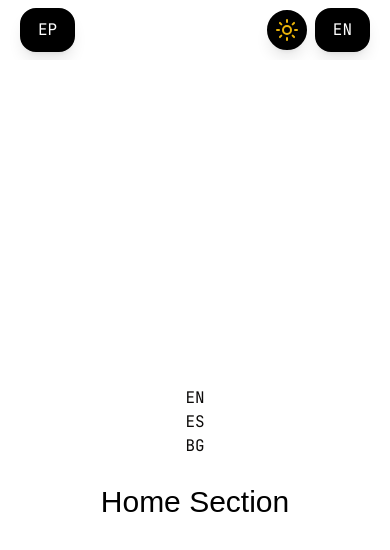
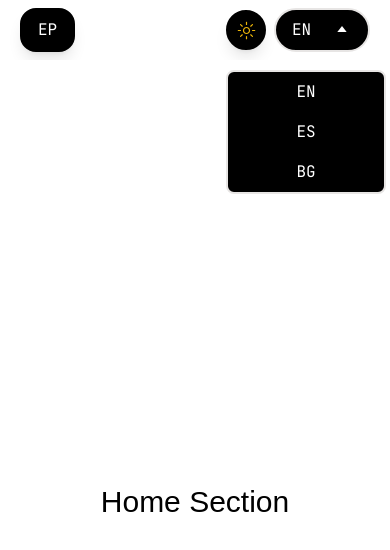
Before and after one commit to EymanEP/portfolio, a Next.js app: page / in a window 390 px wide. Both pictures are taken after a click on the button "EN". Shown: the top 550 px of the page. Built offline with nearby package versions, Linux system fonts and the light colour scheme.

Commit message:
feat: made EffectButton.tsx mobile friendly for animation; Created basic Select.tsx and LanguageSelect.tsx components for language selecting; reanimated the ThemeButton.tsx

```diff
--- a/components/atoms/EffectButton.tsx
+++ b/components/atoms/EffectButton.tsx
@@ -17,7 +17,7 @@ const useIsMobile = () => {
         handleResize();
 
         return () => window.removeEventListener("resize", handleResize);
-    })
+    }, [])
     return isMobile;
 }
 
@@ -48,7 +48,7 @@ const EffectButton: React.FC<ButtonProps> = (
 ) => {
     const router = useRouter();
     const [isHover, setIsHover] = React.useState(false);
-    const [playEffect, setPlayEffect] = React.useState(false);
+    const [isMobileAnimation, setIsMobileAnimation] = React.useState(false);
     const isMobile = useIsMobile();
 
     const sizeStyles = {
@@ -56,7 +56,7 @@ const EffectButton: React.FC<ButtonProps> = (
     }
 
     const colorStyles = {
-        contrast: "bg-black text-white border-black dark:border-white hover:text-black",
+        contrast: "bg-black text-white border-black dark:border-stone-600 dark:bg-stone-800 hover:text-black",
         blue: "bg-blue-700 text-white border-blue-500 hover:text-blue-700",
         red: "bg-red-700 text-white border-red-500 hover:text-red-700",
         stone: "bg-stone-700 text-stone-200 border-stone-400 hover:text-stone-700"
@@ -97,7 +97,10 @@ const EffectButton: React.FC<ButtonProps> = (
     }
 
     const handleClick = () => {
-        setPlayEffect(true);
+        if (isMobile) {
+            setIsMobileAnimation(true);
+            setTimeout(() => setIsMobileAnimation(false), 500);
+        }
 
         if (cta) {
             setTimeout(() => {
@@ -106,8 +109,6 @@ const EffectButton: React.FC<ButtonProps> = (
         }
 
         if (onClickMethod) onClickMethod();
-
-        setTimeout(() => setPlayEffect(false), 300);
     }
 
     return (<motion.button
@@ -121,7 +122,7 @@ const EffectButton: React.FC<ButtonProps> = (
     >
         <div className="relative z-20">{children}</div>
         <AnimatePresence>
-            {isHover || (isMobile && playEffect) ? (
+            {isHover || (isMobile && isMobileAnimation) ? (
                 <motion.div className={bgDivClasses}
                             variants={effectVariants}
                             initial="hidden"
--- a/components/atoms/Select.tsx
+++ b/components/atoms/Select.tsx
@@ -1,29 +1,9 @@
 "use client";
 
-import React from "react";
-import {motion} from "framer-motion";
-import EffectButton from "@/components/atoms/EffectButton";
-
-const dropdownVariants = {
-    open: {
-        opacity: 1,
-        height: "auto",
-        transition: {
-            duration: 0.3,
-            type: "string",
-            stiffness: 300,
-        },
-    },
-    closed: {
-        opacity: 0,
-        height: "auto",
-        transition: {
-            duration: 0.3,
-            type: "string",
-            stiffness: 300,
-        }
-    }
-}
+import React, {MutableRefObject, useEffect, useRef} from "react";
+import {motion, useAnimate} from "framer-motion";
+import {TriangleDownIcon} from "@radix-ui/react-icons";
+import {animate} from "framer-motion/dom";
 
 interface SelectOption {
     label: string;
@@ -32,46 +12,82 @@ interface SelectOption {
 
 interface SelectProps {
     options: SelectOption[];
-    onSelect: (value: string) => void;
+    onSelect: (value: SelectOption) => void;
     defaultSelect: SelectOption;
     placeholder?: string;
 }
 
 const Select = ({options, defaultSelect, onSelect, placeholder = "Select an option"}: SelectProps) => {
     const [isOpen, setIsOpen] = React.useState(false);
+    const [scope] = useAnimate();
+    const [dropdownPosition, setDropdownPosition] = React.useState<{ top: number, left: number }>();
+    const buttonRef: MutableRefObject<HTMLButtonElement | null> = useRef(null);
 
     const toggleDropdown = () => setIsOpen(!isOpen);
 
-    const handleOptionClick = (value: string) => {
+    const handleOptionClick = (value: SelectOption) => {
         onSelect(value);
         setIsOpen(false);
     }
 
+    useEffect(() => {
+        animate(
+            "div.dropdown",
+            {
+                height: isOpen ? "auto" : 0,
+                opacity: isOpen ? 1 : 0,
+            },
+            {
+                type: "spring",
+                bounce: 0,
+                duration: 0.4,
+            }
+        )
+
+        if (!buttonRef.current) return;
+
+        const buttonRect = buttonRef.current.getBoundingClientRect();
+        setDropdownPosition({
+            top: buttonRect.top + buttonRect.height * 1.4,
+            left: buttonRect.left - (buttonRect.width / 2),
+        })
+    }, [isOpen])
+
     return (
         <div>
-            <EffectButton onClickMethod={toggleDropdown} effectDirection="top">
+            <button
+                ref={buttonRef}
+                className="px-4 py-2 w-24 rounded-full bg-black border-2 text-white flex flex-row justify-between items-center
+                dark:bg-stone-800 dark:border-stone-600 hover:bg-stone-900"
+                onClick={toggleDropdown}
+            >
                 {defaultSelect.label || placeholder}
-            </EffectButton>
-            {isOpen && (
+                <motion.span
+                    initial={false}
+                    animate={{rotate: isOpen ? 180 : 0}}
+                    transition={{type: "spring", stiffness: 300, damping: 20}}
+                >
+                    <TriangleDownIcon className="w-5 h-5"/>
+                </motion.span>
+            </button>
             <motion.div
-                    className="fixed top-1/2 left-1/2 transform -translate-x-1/2 -translate-y-1/2"
-                    variants={dropdownVariants}
-                    initial="closed"
-                    animate={isOpen ? "open" : "closed"}
+                className="w-40 border-2 overflow-hidden dropdown fixed z-10 bg-black text-white rounded-lg
+                dark:bg-stone-800 dark:border-stone-600"
+                ref={scope}
+                style={{top: dropdownPosition?.top, left: dropdownPosition?.left}}
             >
                 {
                     options.map((option, index) => (
                         <div
-                                className="cursor-pointer"
+                            className="cursor-pointer px-4 py-2  text-center hover:bg-stone-900"
                             key={index}
-                                onClick={() => handleOptionClick(option.value)}
+                            onClick={() => handleOptionClick(option)}
                         >
                             {option.label}
                         </div>
                     ))
                 }
             </motion.div>
-            )}
         </div>
     )
 }
--- a/components/molecules/LanguageSelect.tsx
+++ b/components/molecules/LanguageSelect.tsx
@@ -1,5 +1,6 @@
 "use client";
 import Select from "@/components/atoms/Select";
+import React from "react";
 
 const languages = [
     {label: "EN", value: "en"},
@@ -8,12 +9,13 @@ const languages = [
 ];
 
 const LanguageSelect = () => {
-    const selectLanguage = (value: string) => {
-        console.log(value);
+    const [selected, setSelected] = React.useState({label: "EN", value: "en"});
+    const selectLanguage = (value: { label: string, value: string }) => {
+        setSelected(value);
     }
 
     return (
-        <Select options={languages} onSelect={selectLanguage} defaultSelect={languages[0]}/>
+        <Select options={languages} onSelect={selectLanguage} defaultSelect={selected}/>
     )
 }
 
--- a/components/molecules/ThemeButton.tsx
+++ b/components/molecules/ThemeButton.tsx
@@ -1,7 +1,7 @@
 "use client";
 
 import {AnimatePresence, motion} from "framer-motion";
-import {MoonIcon, SunIcon} from "lucide-react";
+import { MoonIcon, SunIcon } from "@radix-ui/react-icons";
 import EffectButton from "@/components/atoms/EffectButton";
 import {useTheme} from "next-themes";
 import React from "react";
@@ -16,37 +16,36 @@ const ThemeButton = () => {
         setIsTransitioning(true)
         setTheme(theme === "dark" ? "light" : "dark");
 
-        setTimeout(() => setIsTransitioning(false), 300)
+        setTimeout(() => setIsTransitioning(false), 400)
     }
 
     return (
         <EffectButton
             onClickMethod={toggleTheme}
             disabled={isTransitioning}
-            className="relative w-10 h-10 flex justify-center items-center p-2 rounded-full"
+            className="relative w-10 h-10 flex justify-center items-center p-2 rounded-full group"
             effectDirection="left"
-            color={theme === "dark" ? 'blue' : 'contrast'}
         >
             <AnimatePresence mode="wait" initial={false}>
                 {
                     theme === "dark" ? (
                         <motion.div
                             key="moon"
-                            initial={{opacity: 0, scale: 0.5, rotate: -90}}
-                            animate={{opacity: 1, scale: 1, rotate: 0}}
-                            exit={{opacity: 0, scale: 0.5, rotate: 90}}
-                            transition={{duration: 0.3, ease: "easeOut"}}
-                            className="text-white"
+                            initial={{opacity: 0, scale: 0.5, rotate: -180}}
+                            animate={{opacity: 1, scale: 1.2, rotate: 0}}
+                            exit={{opacity: 0, scale: 0.5, rotate: 180}}
+                            transition={{duration: 0.3, ease: "easeInOut"}}
+                            className="text-white dark:group-hover:text-black"
                         >
                             <MoonIcon/>
                         </motion.div>
                     ) : (
                         <motion.div
                             key="sun"
-                            initial={{opacity: 0, scale: 0.5, rotate: -45}}
-                            animate={{opacity: 1, scale: 1, rotate: 0}}
-                            exit={{opacity: 0, scale: 0.5, rotate: 45}}
-                            transition={{duration: 0.3, ease: "easeOut"}}
+                            initial={{opacity: 0, scale: 0.5, rotate: -180}}
+                            animate={{opacity: 1, scale: 1.2, rotate: 0}}
+                            exit={{opacity: 0, scale: 0.5, rotate: 180}}
+                            transition={{duration: 0.3, ease:"easeInOut"}}
                             className="text-yellow-500"
                         >
                             <SunIcon/>
--- a/package.json
+++ b/package.json
@@ -9,6 +9,7 @@
     "lint": "next lint"
   },
   "dependencies": {
+    "@radix-ui/react-icons": "^1.3.0",
     "class-variance-authority": "^0.7.0",
     "classnames": "^2.5.1",
     "framer-motion": "^12.0.0-alpha.0",
```
Also changed, not shown: 1 other file (tests, documents, lock files or other folders). Lines whose indentation alone changed are shown as unchanged.
